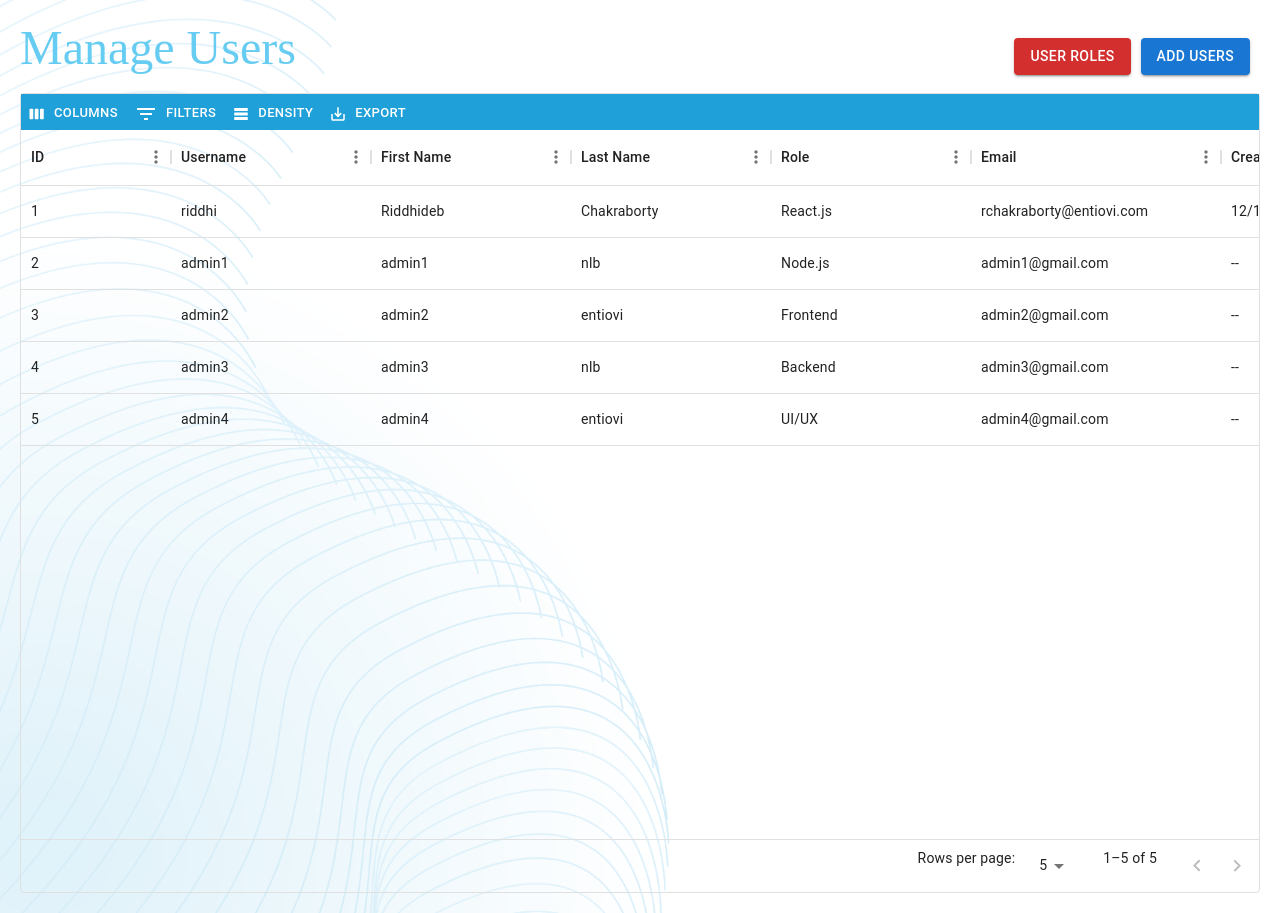
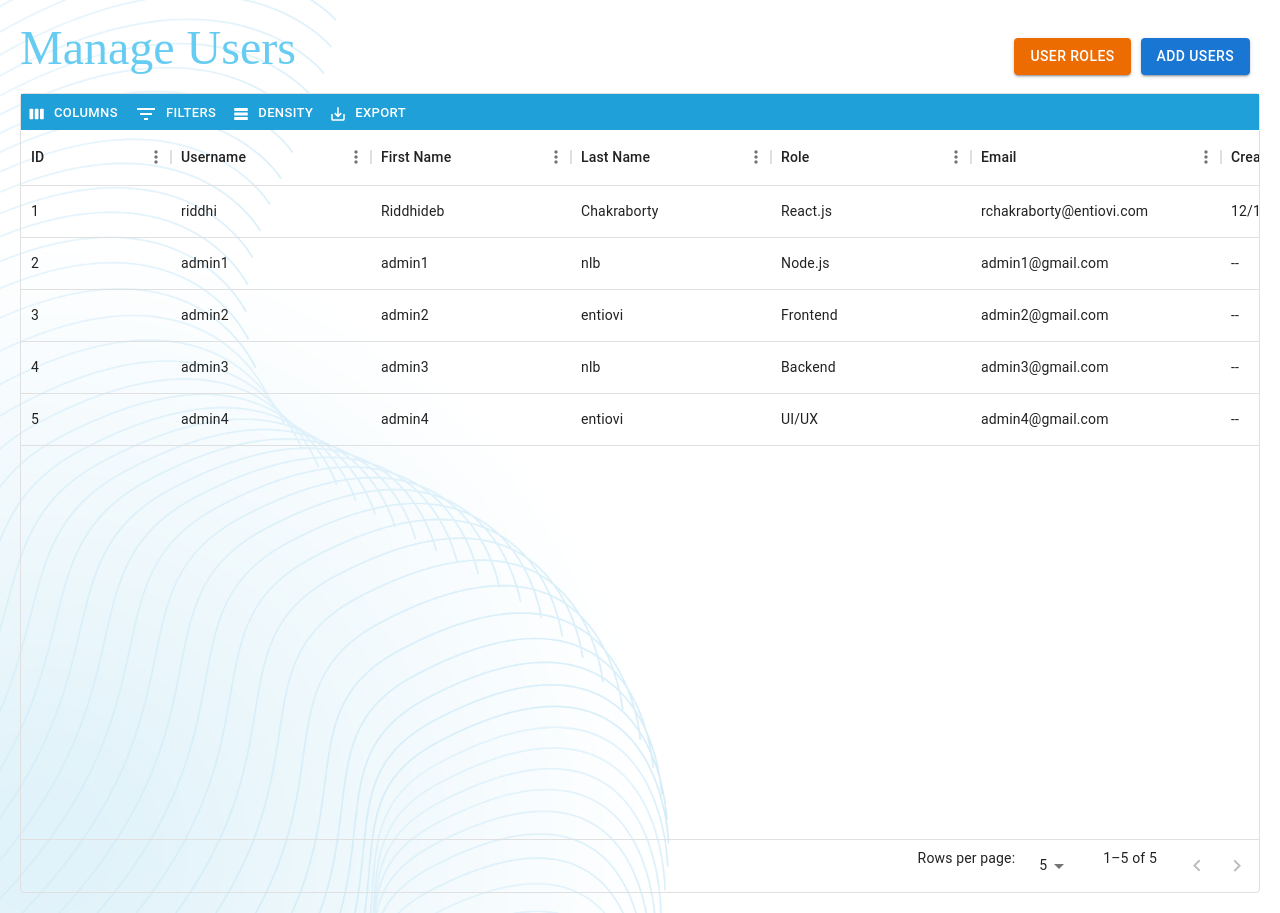
Before and after one commit to RIDDHIDEB/Manage-users, a React (Create React App) app: page /crudtable in a window 1280 px wide. Built offline with nearby package versions, Linux system fonts and the light colour scheme.

Commit message:
button color change

```diff
--- a/package.json
+++ b/package.json
@@ -5,8 +5,10 @@
   "dependencies": {
     "@emotion/react": "^11.11.1",
     "@emotion/styled": "^11.11.0",
+    "@fortawesome/fontawesome-svg-core": "^6.4.2",
     "@fortawesome/free-solid-svg-icons": "^6.4.2",
     "@fortawesome/react-fontawesome": "^0.2.0",
+    "@material-ui/core": "^4.12.4",
     "@mui/icons-material": "^5.14.12",
     "@mui/material": "^5.14.12",
     "@mui/x-data-grid": "^6.16.1",
@@ -14,6 +16,7 @@
     "@testing-library/react": "^13.4.0",
     "@testing-library/user-event": "^13.5.0",
     "axios": "^1.5.1",
+    "bootstrap": "^5.3.2",
     "react": "^18.2.0",
     "react-bootstrap": "^2.9.0",
     "react-bootstrap-button": "^1.0.3",
--- a/src/CrudTable.js
+++ b/src/CrudTable.js
@@ -78,7 +78,7 @@ const columns = [
   { field: 'action', headerName: 'Action', width: 230, renderCell:(params)=>(
     <div style={{display:"flex",gap:"10px"}}>
     <Button variant='contained'>Edit</Button>
-    <Button variant='contained' color='error' onClick={() => handleDelete(params.row.id)}>Delete</Button>
+    <Button variant='contained' color='warning' onClick={() => handleDelete(params.row.id)}>Delete</Button>
     </div>
   ) },
   { field: 'isactive', headerName: 'Is Active', width: 150 }
@@ -107,7 +107,7 @@ const CustomToolbar=()=> {
       <div style={styles.manageUsersTitle}>
       <Typography variant='h3' style={styles.manageUsersTitleTypography} gutterBottom>Manage Users</Typography>
       <div style={styles.manageUsersButtons}>
-      <Button variant='contained' color='error' style={styles.manageUsersButton}>User Roles</Button>
+      <Button variant='contained' color='warning' style={styles.manageUsersButton}>User Roles</Button>
       <AddUser/>
       </div>
       </div>
```
Also changed, not shown: 1 other file (tests, documents, lock files or other folders).
